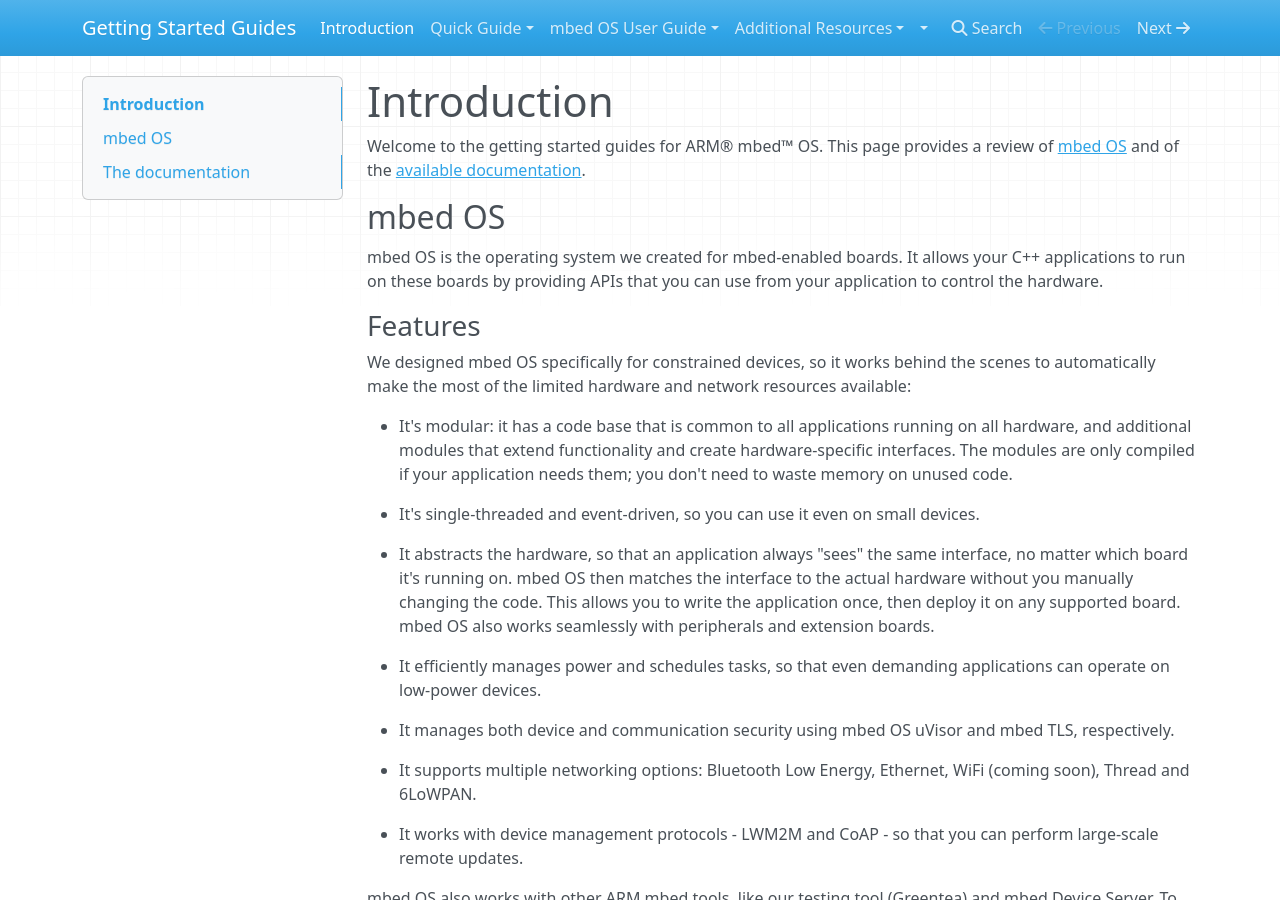
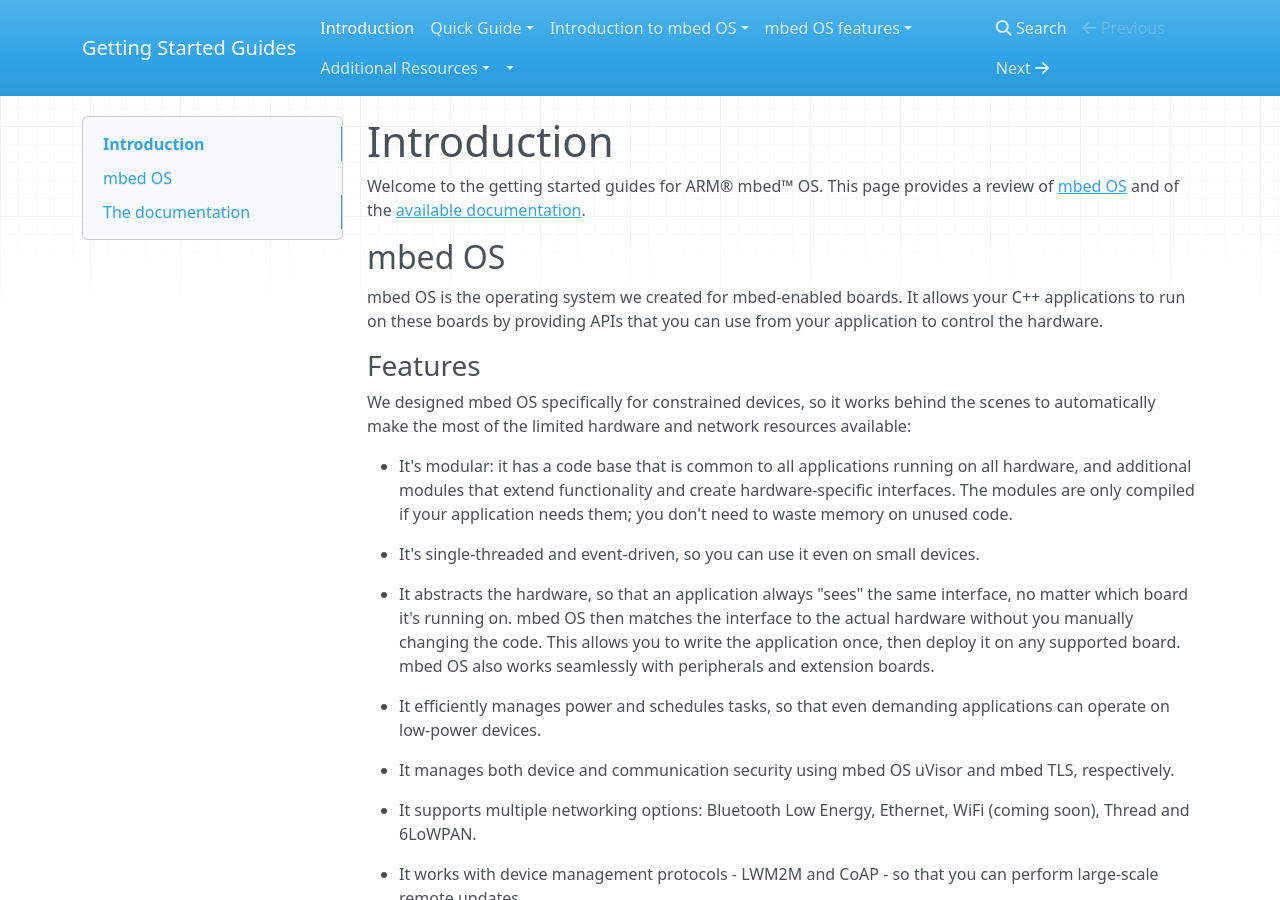
Before and after one commit to ARMmbed/GettingStartedmbedOS, an MkDocs documentation site: the page built from Docs/index.md, in a window 1280 px wide and 900 px high. Built offline with MkDocs 1.6.1, drawn with Linux system fonts in a browser that asks for light colours; nearby versions of some CDN libraries; old or Windows-style settings are respelled for this version of MkDocs.

Commit message:
Changing structure

```diff
--- a/mkdocs.yml
+++ b/mkdocs.yml
@@ -6,14 +6,14 @@ pages:
 - ['index.md','Introduction']
 - ['installation.md', 'Quick Guide', 'Installation']
 - ['FirstProjectmbedOS.md', 'Quick Guide', 'Your first application']
-- ['Full_Guide/guide_index.md', 'mbed OS User Guide', 'Introduction to the mbed OS User Guide']
-- ['Full_Guide/app_on_yotta.md', 'mbed OS User Guide', 'mbed OS applications with yotta']
-- ['Full_Guide/app_on_mbed_os.md', 'mbed OS User Guide', 'Writing applications for mbed OS']
-- ['Full_Guide/Debugging.md', 'mbed OS User Guide', 'Debugging mbed OS applications']
-- ['Full_Guide/mbed_tls.md', 'mbed OS User Guide', 'Security with mbed TLS']
-- ['Full_Guide/MINAR.md', 'mbed OS User Guide', 'Asynchronous programming with MINAR']
-- ['Full_Guide/memory.md', 'mbed OS User Guide', 'Memory in mbed OS']
-- ['Full_Guide/networking.md', 'mbed OS User Guide', 'Networking in mbed OS']
+- ['Full_Guide/guide_index.md', 'Introduction to mbed OS', 'Introduction to the mbed OS User Guide']
+- ['Full_Guide/app_on_yotta.md', 'Introduction to mbed OS', 'mbed OS applications with yotta']
+- ['Full_Guide/app_on_mbed_os.md', 'Introduction to mbed OS', 'Writing applications for mbed OS']
+- ['GetTheCode.md', 'Introduction to mbed OS', 'Additional examples and code']
+- ['Full_Guide/Debugging.md', 'mbed OS features', 'Debugging mbed OS applications']
+- ['Full_Guide/mbed_tls.md', 'mbed OS features', 'Security with mbed TLS']
+- ['Full_Guide/MINAR.md', 'mbed OS features', 'Asynchronous programming with MINAR']
+- ['Full_Guide/memory.md', 'mbed OS features', 'Memory in mbed OS']
+- ['Full_Guide/networking.md', 'mbed OS features', 'Networking in mbed OS']
 - ['FurtherReading.md', 'Additional Resources', 'Further reading']
-- ['GetTheCode.md', 'Additional Resources', 'Examples and code']
 - ['docker_install.md','','']
```
